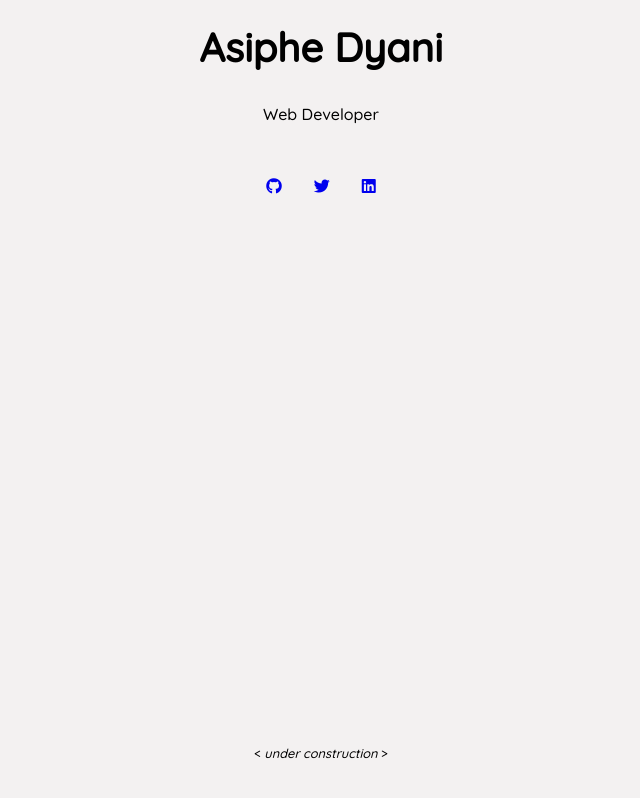
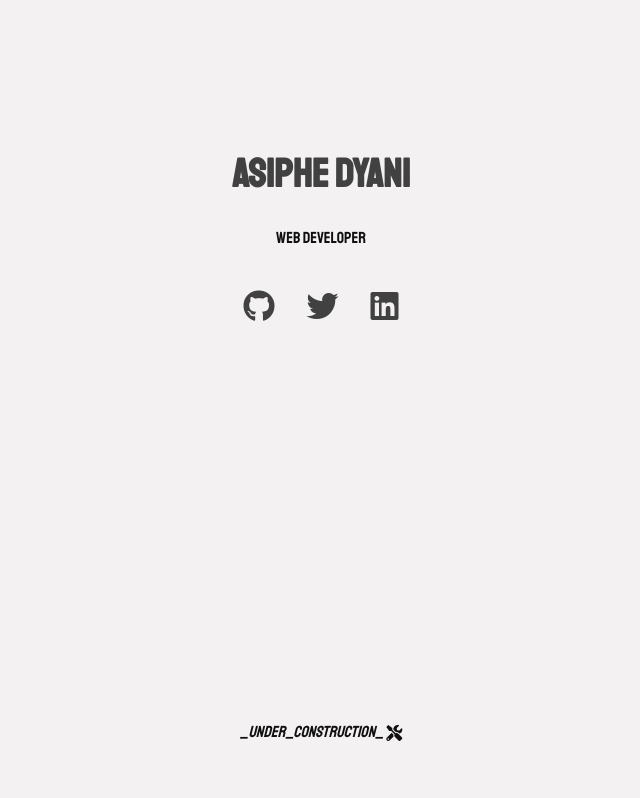
Before and after one commit to LocalAsh/simple, a plain HTML site: page index.html in a window 1280 px wide. Shown: the whole page, without its empty margins (319-959 px from the left). Drawn offline with Linux system fonts and the light colour scheme.

Commit message:
page progress

```diff
--- a/index.html
+++ b/index.html
@@ -12,24 +12,15 @@
         <div class="main__details">
             <h1 class="container__heading"> Asiphe Dyani </h1>
             <p class="container__paragraph"> Web Developer </p>
+            <ul class="container__items">
+                <li class="container__item"><a href="#"><i class="fab fa-github"></i></a></li>
+                <li class="container__item"><a href="#"><i class="fab fa-twitter"></i></a></li>
+                <li class="container__item"><a href="#"><i class="fab fa-linkedin"></i></a></li>
+            </ul>
         </div>
-        <ul class="container__items">
-            <li class="container__item"><a href="#"><i class="fab fa-github"></i></a></li>
-            <li class="container__item"><a href="#"><i class="fab fa-twitter"></i></a></li>
-            <li class="container__item"><a href="#"><i class="fab fa-linkedin"></i></a></li>
-        </ul>
-        <!-- <div class="writing">
-            <h6 class="writing__header"> thoughts </h6>
-            <ul class="writing_items">
-                <li class="writing__item"> finishing things </li>
-                <li class="writing__item"> life </li>
-                <li class="writing__item"> taking a break </li>
-                <li class="writing__item"> happiness </li>
-            </ul>
-        </div> -->
     </main>
     <footer>
-        <p> < <em> under construction </em> > </p>
+        <p><em> _under_construction_ <i class="fas fa-tools"></i></em></p>
     </footer>
 </body>
 </html>
--- a/style.css
+++ b/style.css
@@ -1,13 +1,9 @@
-@import url('https://fonts.googleapis.com/css2?family=Quicksand:wght@500&display=swap');
+@import url('https://fonts.googleapis.com/css2?family=Staatliches&display=swap');
 
 * {
     font-size: 100%;
     box-sizing: border-box;
-    font-family: 'Quicksand', sans-serif;
-}
-
-html {
-    box-sizing: inherit;
+    font-family: 'Staatliches', sans-serif;
     margin: 0;
     padding: 0;
     line-height: 1.5rem;
@@ -23,10 +19,17 @@ main {
     flex-direction: column;
     align-items: center;
     justify-content: center;
+    height: 500px;
 }
 
 .container__heading {
     font-size: 2.5rem;
+    color: #414141;
+}
+
+.container__paragraph {
+    margin: 2.5rem 0 1.5rem 0;
+    color: #111010;
 }
 
 .container__items {
@@ -38,27 +41,20 @@ main {
 
 .container__item {
     list-style: none;
-    color: black;
     margin: 0.5rem;
     padding: 0.5rem;
+    font-size: 2rem;
+}
+
+.container__item a {
+    color: #414141;
 }
 
 footer {
     text-align: center;
-    font-size: 0.8rem;
+    color: #111010;
 }
 
-
-/* .writing {
-    text-align: center;
-    border: 1px solid #c7c5c2;
+footer i {
+    vertical-align: middle;
 }
-
-.writing__header {
-    text-decoration: underline;
-}
-
-.writing_items {
-    list-style: lower-latin;
-    list-style-position: inside;
-} */
```
